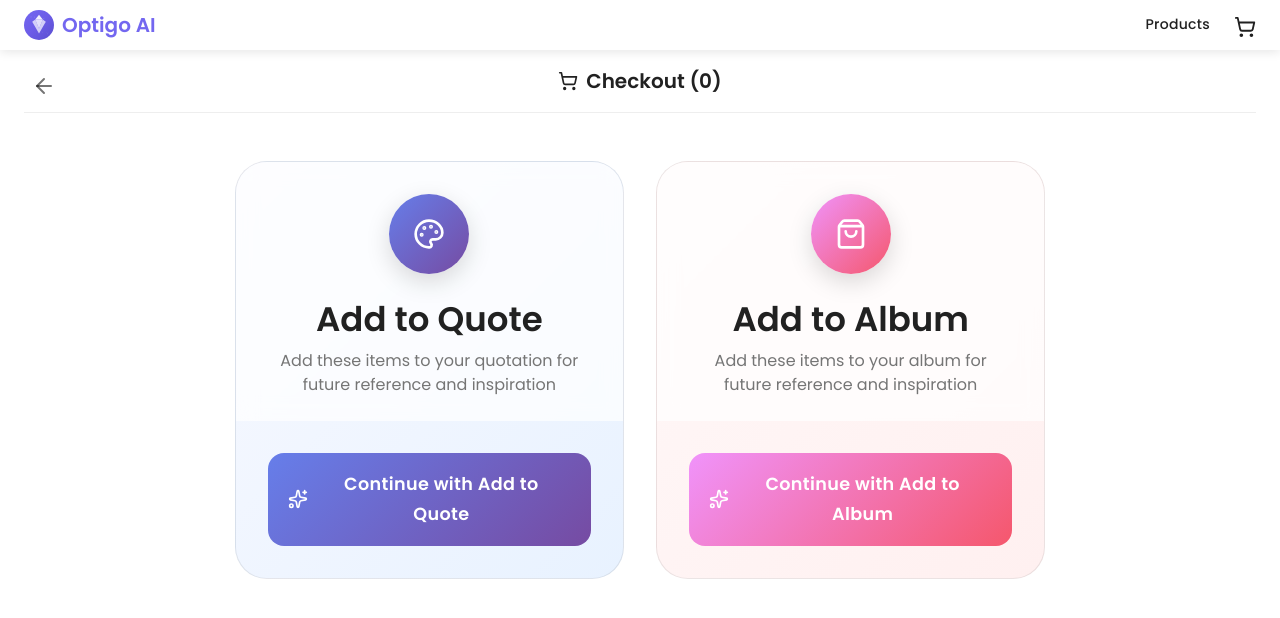
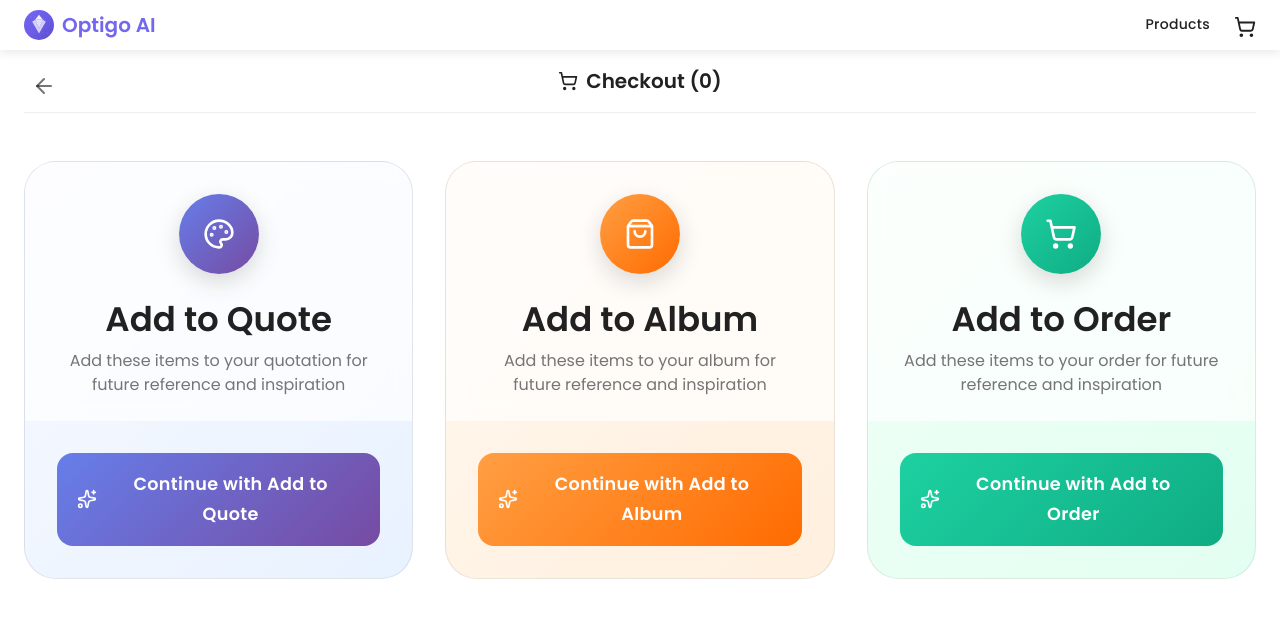
Before and after one commit to optigo-app/optigoAi, a Next.js app: page /checkout in a window 1280 px wide. Shown: the top 618 px of the page. Built offline with nearby package versions, Linux system fonts and the light colour scheme; no server answers; what @mui/material-nextjs would draw is missing.

Commit message:
working on add new event and side this commit to new ui

```diff
--- a/src/app/checkout/page.js
+++ b/src/app/checkout/page.js
@@ -39,7 +39,7 @@ const ACTION_CONFIG = {
         },
     },
 
-    stock: {
+    album: {
         title: "Add to Album",
         description: "Add these items to your album for future reference and inspiration",
         api: SaveCartApi,
@@ -49,10 +49,27 @@ const ACTION_CONFIG = {
 
         ui: {
             icon: <ShoppingBag size={32} />,
-            iconBg: "linear-gradient(135deg, #f093fb 0%, #f5576c 100%)",
-            cardBg: "linear-gradient(135deg, #fff8f8 0%, #fff0f0 100%)",
-            buttonBg: "linear-gradient(135deg, #f093fb 0%, #f5576c 100%)",
-            buttonHover: "linear-gradient(135deg, #e683f0 0%, #e64a60 100%)",
+            iconBg: "linear-gradient(135deg, #ff9f43 0%, #ff6b00 100%)",
+            cardBg: "linear-gradient(135deg, #fff7ed 0%, #fff0df 100%)",
+            buttonBg: "linear-gradient(135deg, #ff9f43 0%, #ff6b00 100%)",
+            buttonHover: "linear-gradient(135deg, #ff8c1a 0%, #e65b00 100%)",
+        },
+    },
+
+    order: {
+        title: "Add to Order",
+        description: "Add these items to your order for future reference and inspiration",
+        api: SaveCartApi,
+        successMessage: "Items added to Order!",
+        postMessageEvent: "Order",
+        responseKey: "QID",
+
+        ui: {
+            icon: <ShoppingCart size={32} />,
+            iconBg: "linear-gradient(135deg, #1dd1a1 0%, #10ac84 100%)",
+            cardBg: "linear-gradient(135deg, #f0fff7 0%, #e3fff1 100%)",
+            buttonBg: "linear-gradient(135deg, #1dd1a1 0%, #10ac84 100%)",
+            buttonHover: "linear-gradient(135deg, #14c79a 0%, #0f9b77 100%)",
         },
     },
 };
```
Also changed, not shown: src/app/product/page.js (+1 -33 lines).
